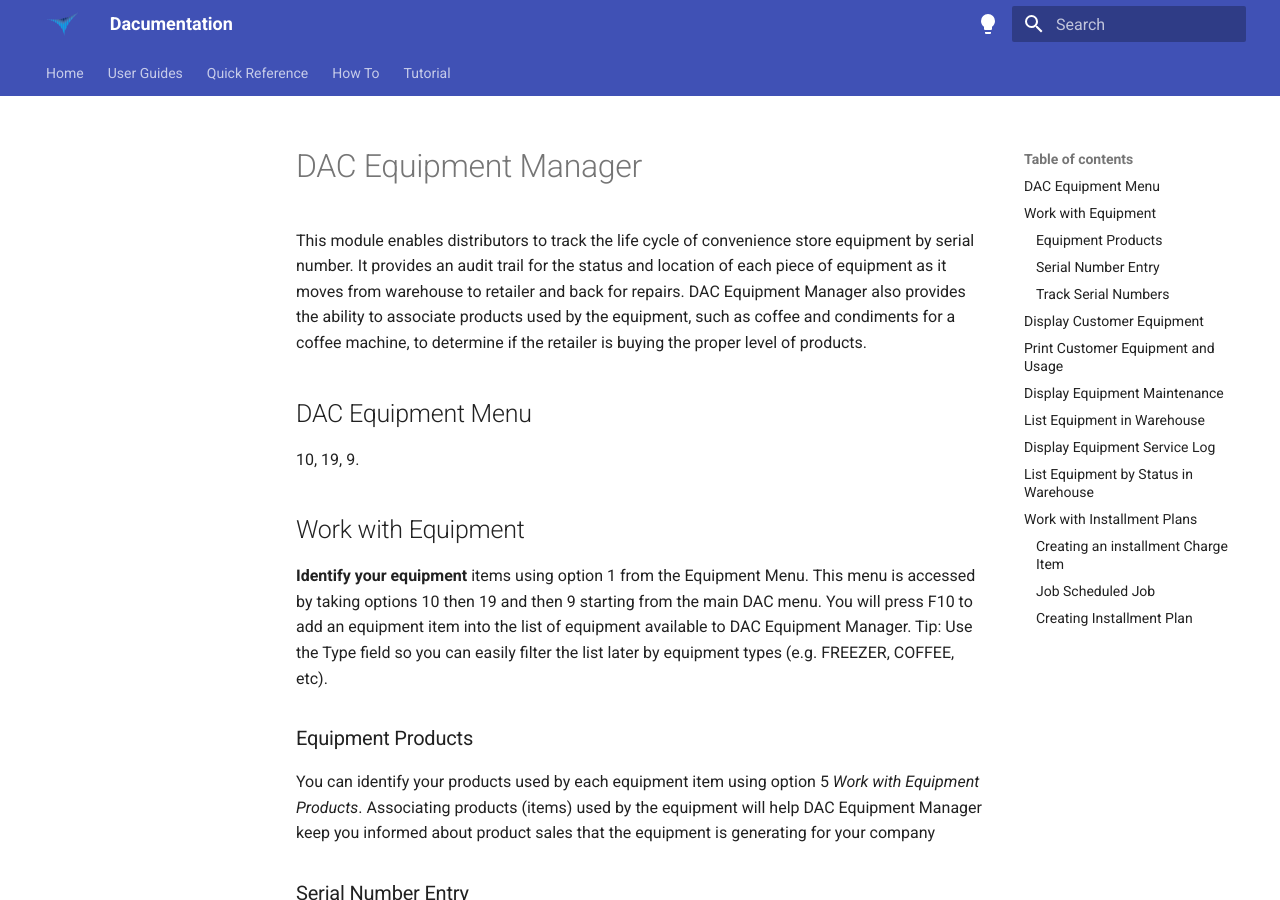
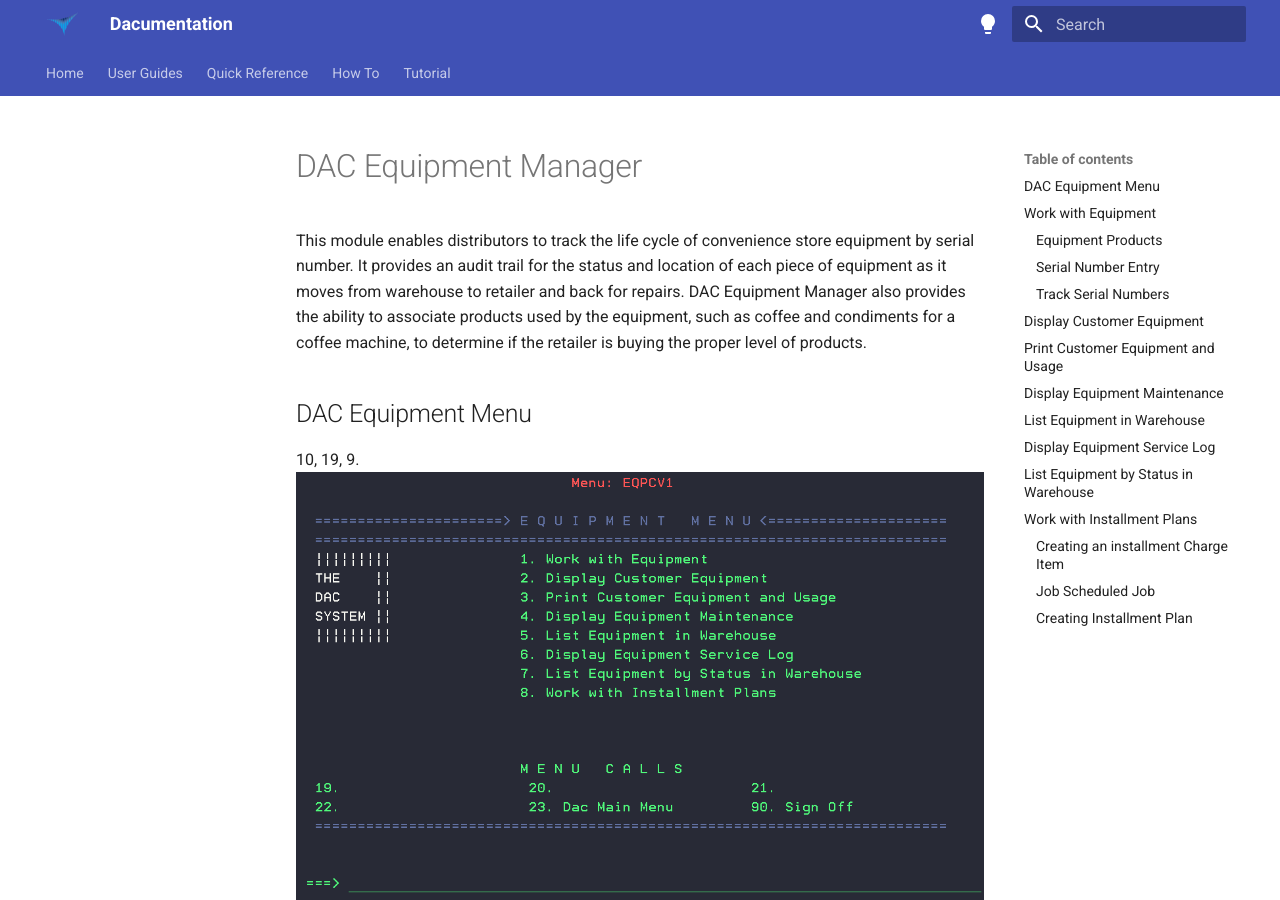
Before and after one commit to AydenB/mkdocs, an MkDocs documentation site: the page built from docs/how-to/DAC Equipment Manager.md, in a window 1280 px wide and 900 px high. Built offline with MkDocs 1.6.1 and Material for MkDocs 9.7.7, drawn with Linux system fonts in a browser that asks for light colours.

Commit message:
DAC EquipMan update

```diff
--- a/docs/how-to/DAC Equipment Manager.md
+++ b/docs/how-to/DAC Equipment Manager.md
@@ -3,8 +3,11 @@
 
 ## DAC Equipment Menu
 10, 19, 9.
+![DAC Equipment Manager Menu](../images/DAC_Equipment_Manager_MainMenu.png)
 
 ## Work with Equipment
+ ![DAC Equipment Manager WW Equipment](../images/DAC_Equipment_Manager_WWEquipment.png)
+
  **Identify your equipment** items using option 1 from the Equipment Menu. This menu is accessed by taking options 10 then 19 and then 9 starting from the main DAC menu. You will press F10 to add an equipment item into the list of equipment available to DAC Equipment Manager. Tip: Use the Type field so you can easily filter the list later by equipment types (e.g. FREEZER, COFFEE, etc).
 
 ### Equipment Products
```
Also changed, not shown: docs/images/DAC_Equipment_Manager_MainMenu.png (added), docs/images/DAC_Equipment_Manager_WWEquipment.png (added).
